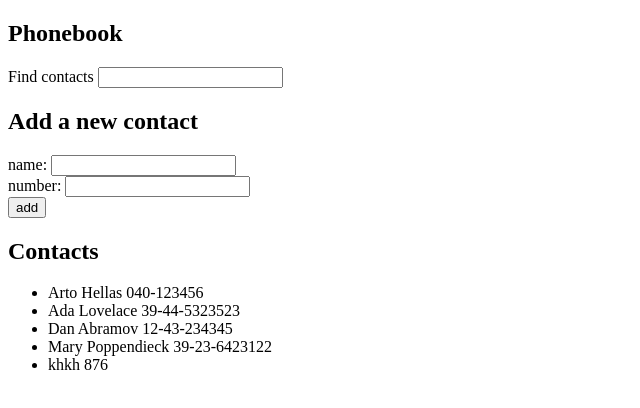
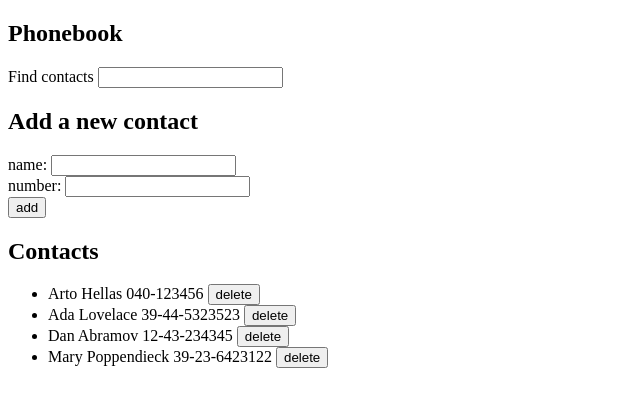
Before and after one commit to judithrea/Full-Stack-Open, a React (Vite) app in the folder part 2/phonebook/: page / in a window 1280 px wide. Shown: the top 408 px of the page, without its empty margins (0-640 px from the left). Built offline with nearby package versions, Linux system fonts and the light colour scheme; data requests are answered from the project's data file.

Commit message:
2.14 done

```diff
--- a/part 2/phonebook/db.json
+++ b/part 2/phonebook/db.json
@@ -19,11 +19,6 @@
       "name": "Mary Poppendieck",
       "number": "39-23-6423122",
       "id": "4"
-    },
-    {
-      "id": "ab89",
-      "name": "khkh",
-      "number": "876"
     }
   ]
 }
--- a/part 2/phonebook/src/App.jsx
+++ b/part 2/phonebook/src/App.jsx
@@ -10,8 +10,6 @@ const App = () => {
   const [newName, setNewName] = useState('')
   const [newNumber, setNewNumber] = useState('')
   const [filter, setFilter] = useState('')
-
-  const baseUrl = 'http://localhost:3001/persons'
 
   useEffect(() => {
     personService
@@ -43,6 +41,16 @@ const App = () => {
     setNewNumber('')
   }
 
+   const handleDeletePerson = (id, name) => {
+    window.confirm(`Delete ${name}?`) ?
+      personService
+        .remove(id)
+        .then(() =>
+          setPersons(prevPersons => prevPersons.filter(person => person.id !== id))
+        )
+    : undefined
+  }
+
   const handleNameChange = (event) => {
     setNewName(event.target.value)
   }
@@ -68,7 +76,8 @@ const App = () => {
         onNumberChange={handleNumberChange}
       />
       <h2>Contacts</h2>
-      <AllContacts filter={filter} filteredPersons={filteredPersons} persons={persons}/>
+      <AllContacts filter={filter} filteredPersons={filteredPersons} persons={persons}
+      handleDeletePerson={handleDeletePerson}/>
     </div>
   )
 }
--- a/part 2/phonebook/src/components/AllContacts.jsx
+++ b/part 2/phonebook/src/components/AllContacts.jsx
@@ -1,11 +1,13 @@
-const AllContacts = ({ filter, filteredPersons, persons }) =>
+const AllContacts = ({ filter, filteredPersons, persons, handleDeletePerson }) =>
   <div>
     {filter.length > 0 ?
       filteredPersons.length > 0 ?
         <ul>
           {filteredPersons.map(person =>
             <div key={person.name}>
-              <li>{person.name} {person.number}</li>
+              <li>
+                {person.name} {person.number}
+              </li>
             </div>)
           }
         </ul>
@@ -14,7 +16,9 @@ const AllContacts = ({ filter, filteredPersons, persons }) =>
       <ul>
         {persons.map(person =>
           <div key={person.name}>
-            <li>{person.name} {person.number}</li>
+            <li>
+              {person.name} {person.number} <button onClick={() => handleDeletePerson(person.id, person.name)}>delete</button>
+            </li>
           </div>
         )}
       </ul>}
--- a/part 2/phonebook/src/services/persons.jsx
+++ b/part 2/phonebook/src/services/persons.jsx
@@ -11,4 +11,11 @@ const create = (nameObject) => {
   return req.then(res => res.data)
 }
 
-export default {getAll, create}
+const remove = (id) => {
+  console.log(`${baseUrl}/${id}`);
+
+  const req = axios.delete(`${baseUrl}/${id}`)
+  return req.then(res => res.data)
+}
+
+export default {getAll, create, remove}
```
